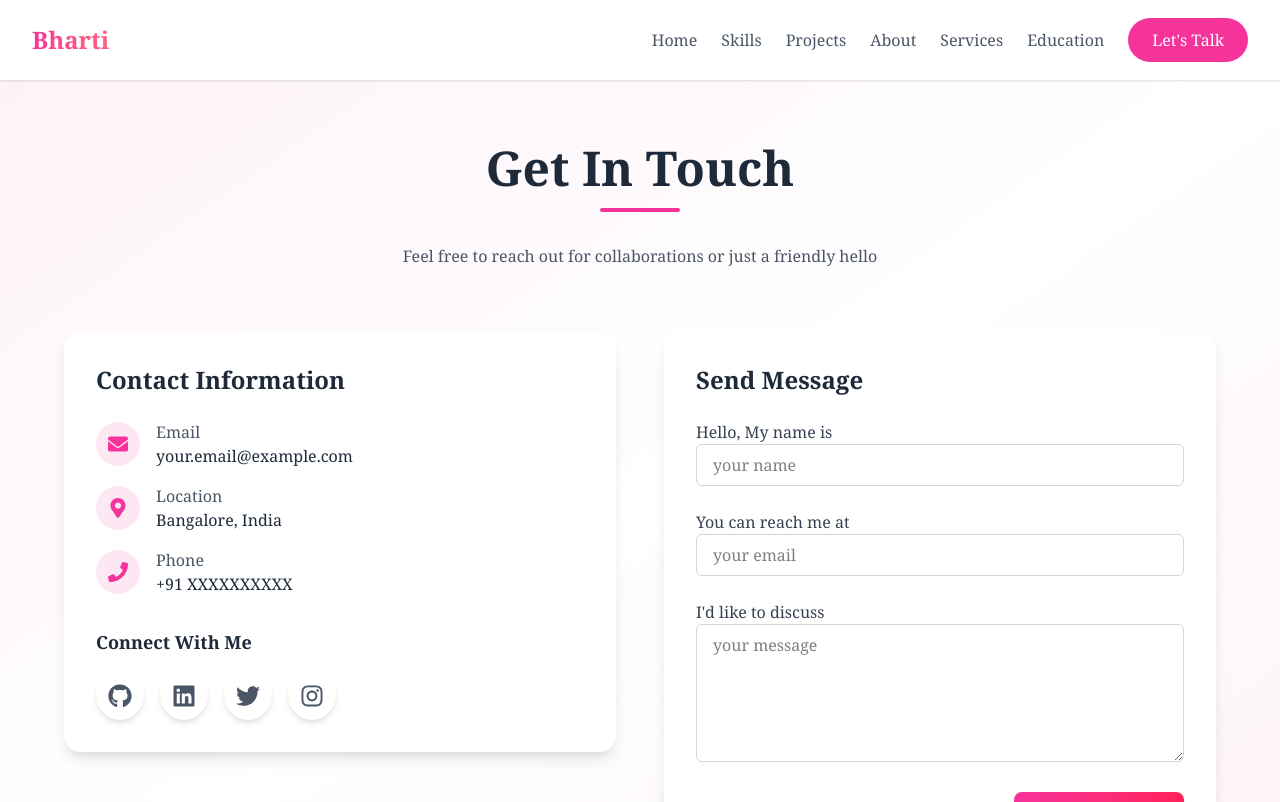
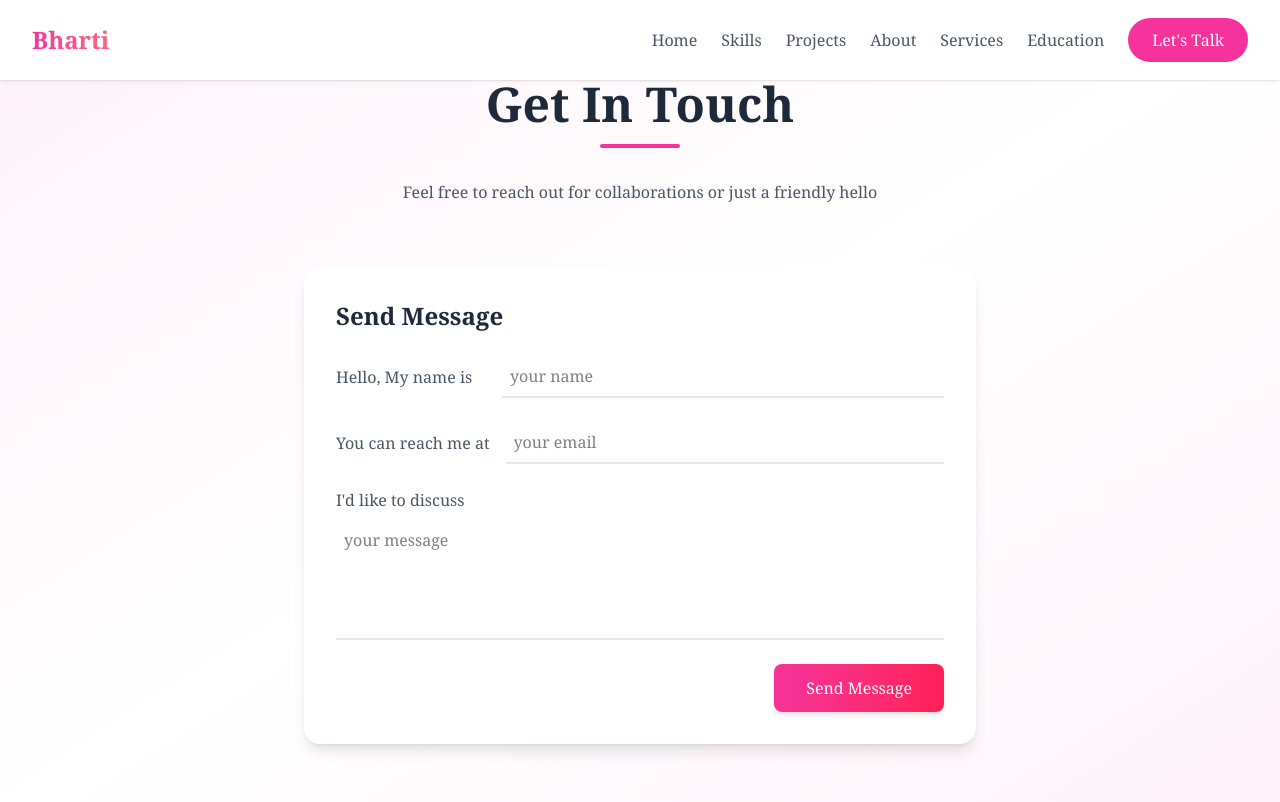
Before and after one commit to Bharti152k2/My_Portfolio_f, a React (Vite) app: page /contact in a window 1280 px wide. Shown: the top 802 px of the page. Built offline with nearby package versions, Linux system fonts and the light colour scheme.

Commit message:
data changes

```diff
--- a/src/components/About.jsx
+++ b/src/components/About.jsx
@@ -1,7 +1,13 @@
 import React from "react";
 import { motion } from "framer-motion";
-import { FaMapMarkerAlt, FaGraduationCap, FaLanguage, FaCode, FaEnvelope } from 'react-icons/fa';
-import { MdWork, MdPerson } from 'react-icons/md';
+import {
+  FaMapMarkerAlt,
+  FaGraduationCap,
+  FaLanguage,
+  FaCode,
+  FaEnvelope,
+} from "react-icons/fa";
+import { MdWork, MdPerson } from "react-icons/md";
 
 function About() {
   return (
@@ -24,21 +30,50 @@ function About() {
           >
             <div className="mb-8 border-b border-pink-100 pb-6">
               <p className="text-gray-600 text-lg">
-                Hello! I'm a passionate Full Stack Developer specializing in MERN stack development.
-                I create responsive and user-friendly web applications, combining creative design with
-                efficient functionality.
+                Hello! I'm a passionate Full Stack Developer specializing in
+                MERN stack development. I create responsive and user-friendly
+                web applications, combining creative design with efficient
+                functionality.
               </p>
             </div>
 
             <div className="grid grid-cols-1 md:grid-cols-2 gap-6">
-              <InfoItem icon={<MdPerson />} label="Name" value="Vijay Bharti Sakarwal" />
-              <InfoItem icon={<FaCode />} label="Role" value="Full Stack Developer" />
-              <InfoItem icon={<FaMapMarkerAlt />} label="Location" value="Bangalore" />
-              <InfoItem icon={<MdWork />} label="Experience" value="0-1 years" />
-              <InfoItem icon={<FaGraduationCap />} label="Education" value="Btech(CSE)" />
-              <InfoItem icon={<FaLanguage />} label="Languages" value="Hindi, English, Punjabi" />
-              <InfoItem icon={<FaCode />} label="Expertise" value="MERN Stack Development" />
-              <InfoItem icon={<FaEnvelope />} label="Email" value="nidhi15sak@gmail.com" />
+              <InfoItem icon={<MdPerson />} label="Name" value="Bharti" />
+              <InfoItem
+                icon={<FaCode />}
+                label="Role"
+                value="Full Stack Developer"
+              />
+              <InfoItem
+                icon={<FaMapMarkerAlt />}
+                label="Location"
+                value="Hyderabad"
+              />
+              <InfoItem
+                icon={<MdWork />}
+                label="Experience"
+                value="0-1 years"
+              />
+              <InfoItem
+                icon={<FaGraduationCap />}
+                label="Education"
+                value="Btech(CSE)"
+              />
+              <InfoItem
+                icon={<FaLanguage />}
+                label="Languages"
+                value="Hindi, English, Punjabi"
+              />
+              <InfoItem
+                icon={<FaCode />}
+                label="Expertise"
+                value="MERN Stack Development"
+              />
+              <InfoItem
+                icon={<FaEnvelope />}
+                label="Email"
+                value="nidhi15sak@gmail.com"
+              />
             </div>
           </motion.div>
         </div>
--- a/src/components/Contact.jsx
+++ b/src/components/Contact.jsx
@@ -1,46 +1,18 @@
 import React, { useState } from "react";
 import { motion } from "framer-motion";
-import { FaGithub, FaLinkedin, FaTwitter, FaInstagram, FaEnvelope, FaMapMarkerAlt, FaPhone } from "react-icons/fa";
 import CustomInput from "./CustomInput";
-import CustomButton from "./CustomButton";
+import CustomButton from "./custombutton";
 
 function Contact() {
-  const socialLinks = [
-    {
-      name: "GitHub",
-      url: "https://github.com/yourusername",
-      icon: <FaGithub className="text-2xl" />,
-      color: "hover:bg-gray-800"
-    },
-    {
-      name: "LinkedIn",
-      url: "https://linkedin.com/in/yourusername",
-      icon: <FaLinkedin className="text-2xl" />,
-      color: "hover:bg-blue-600"
-    },
-    {
-      name: "Twitter",
-      url: "https://twitter.com/yourusername",
-      icon: <FaTwitter className="text-2xl" />,
-      color: "hover:bg-sky-500"
-    },
-    {
-      name: "Instagram",
-      url: "https://instagram.com/yourusername",
-      icon: <FaInstagram className="text-2xl" />,
-      color: "hover:bg-pink-600"
-    }
-  ];
-
   const [formData, setFormData] = useState({
     name: "",
     email: "",
-    message: ""
+    message: "",
   });
 
   const handleInputChange = (e) => {
     const { name, value } = e.target;
-    setFormData(prev => ({ ...prev, [name]: value }));
+    setFormData((prev) => ({ ...prev, [name]: value }));
   };
 
   const handleSubmit = (e) => {
@@ -50,7 +22,7 @@ function Contact() {
 
   return (
     <section className="py-20 min-h-screen bg-gradient-to-br from-pink-50 via-white to-pink-50">
-      <div className="container mx-auto px-4">
+      <div className="container mx-auto px-6 sm:px-8 max-w-7xl">
         <motion.div
           initial={{ opacity: 0, y: -20 }}
           animate={{ opacity: 1, y: 0 }}
@@ -63,77 +35,10 @@ function Contact() {
           </p>
         </motion.div>
 
-        <div className="max-w-6xl mx-auto grid md:grid-cols-2 gap-12">
-          {/* Contact Info */}
         <motion.div
-            initial={{ opacity: 0, x: -20 }}
-            animate={{ opacity: 1, x: 0 }}
-            className="space-y-8"
-          >
-            <div className="bg-white p-8 rounded-2xl shadow-lg">
-              <h2 className="text-2xl font-bold mb-6 text-gray-800">Contact Information</h2>
-
-              <div className="space-y-4">
-                <div className="flex items-center gap-4">
-                  <div className="bg-pink-100 p-3 rounded-full">
-                    <FaEnvelope className="text-xl text-pink-500" />
-                  </div>
-                  <div>
-                    <p className="text-gray-600">Email</p>
-                    <a href="mailto:your.email@example.com" className="text-gray-800 font-medium hover:text-pink-500">
-                      your.email@example.com
-                    </a>
-                  </div>
-                </div>
-
-                <div className="flex items-center gap-4">
-                  <div className="bg-pink-100 p-3 rounded-full">
-                    <FaMapMarkerAlt className="text-xl text-pink-500" />
-                  </div>
-                  <div>
-                    <p className="text-gray-600">Location</p>
-                    <p className="text-gray-800 font-medium">Bangalore, India</p>
-                  </div>
-                </div>
-
-                <div className="flex items-center gap-4">
-                  <div className="bg-pink-100 p-3 rounded-full">
-                    <FaPhone className="text-xl text-pink-500" />
-                  </div>
-                  <div>
-                    <p className="text-gray-600">Phone</p>
-                    <p className="text-gray-800 font-medium">+91 XXXXXXXXXX</p>
-                  </div>
-                </div>
-              </div>
-
-              <div className="mt-8">
-                <h3 className="text-lg font-semibold mb-4 text-gray-800">Connect With Me</h3>
-                <div className="flex gap-4">
-                  {socialLinks.map((social, index) => (
-                    <motion.a
-                      key={index}
-                      href={social.url}
-                      target="_blank"
-                      rel="noopener noreferrer"
-                      whileHover={{ scale: 1.1 }}
-                      whileTap={{ scale: 0.9 }}
-                      className={`p-3 bg-white text-gray-600 rounded-full shadow-md
-                        ${social.color} hover:text-white transition-all duration-300`}
-                    >
-                      {social.icon}
-                    </motion.a>
-                  ))}
-                </div>
-              </div>
-            </div>
-          </motion.div>
-
-          {/* Contact Form */}
-          <motion.div
-            initial={{ opacity: 0, x: 20 }}
-            animate={{ opacity: 1, x: 0 }}
-            className="bg-white p-8 rounded-2xl shadow-lg"
+          initial={{ opacity: 0, y: 20 }}
+          animate={{ opacity: 1, y: 0 }}
+          className="max-w-2xl mx-auto bg-white p-8 rounded-2xl shadow-lg"
         >
           <h2 className="text-2xl font-bold mb-6 text-gray-800">Send Message</h2>
           <form onSubmit={handleSubmit} className="space-y-6">
@@ -174,7 +79,6 @@ function Contact() {
           </form>
         </motion.div>
       </div>
-      </div>
     </section>
   );
 }
--- a/src/components/CustomInput.jsx
+++ b/src/components/CustomInput.jsx
@@ -1,49 +1,27 @@
-import React from "react";
-
-function CustomInput({
-  label,
-  type = "text",
-  name,
-  placeholder,
-  required = false,
-  onChange,
-  rows,
-}) {
-  if (type === "textarea") {
-    return (
-      <div className="space-y-2">
-        <label htmlFor={name} className="text-gray-700">
-          {label}
-        </label>
-        <textarea
-          id={name}
-          name={name}
-          placeholder={placeholder}
-          required={required}
-          rows={rows || 5}
-          onChange={onChange}
-          className="w-full px-4 py-2 border border-gray-300 rounded-md focus:outline-none focus:ring-2 focus:ring-blue-500"
-        />
-      </div>
-    );
-  }
-
+const CustomInput = ({ label, type = "text", ...props }) => {
   return (
-    <div className="space-y-2">
-      <label htmlFor={name} className="text-gray-700">
+    <div
+      className={`${
+        type === "textarea" ? "flex flex-col gap-2" : "flex items-center gap-4"
+      }`}
+    >
+      <label className="text-gray-600 font-medium whitespace-nowrap min-w-[150px]">
         {label}
       </label>
-      <input
-        type={type}
-        id={name}
-        name={name}
-        placeholder={placeholder}
-        required={required}
-        onChange={onChange}
-        className="w-full px-4 py-2 border border-gray-300 rounded-md focus:outline-none focus:ring-2 focus:ring-blue-500"
-      />
+      {type === "textarea" ? (
+        <textarea
+          {...props}
+          className="w-full border-b-2 border-gray-200 focus:border-pink-500 outline-none p-2 resize-none min-h-[120px] bg-transparent transition-colors"
+        />
+      ) : (
+        <input
+          type={type}
+          {...props}
+          className="flex-1 border-b-2 border-gray-200 focus:border-pink-500 outline-none p-2 bg-transparent transition-colors"
+        />
+      )}
     </div>
   );
-}
+};
 
 export default CustomInput;
--- a/src/components/Footer.jsx
+++ b/src/components/Footer.jsx
@@ -1,13 +1,16 @@
 import React from "react";
-import { FaGithub, FaLinkedin, FaTwitter, FaHeart } from "react-icons/fa";
+import { FaGithub, FaLinkedin, FaTwitter, FaHeart, FaInstagram } from "react-icons/fa";
 
 function Footer() {
   const year = new Date().getFullYear();
 
   const socialLinks = [
-    { icon: <FaGithub />, url: "https://github.com/yourusername" },
-    { icon: <FaLinkedin />, url: "https://linkedin.com/in/yourusername" },
-    { icon: <FaTwitter />, url: "https://twitter.com/yourusername" }
+    { icon: <FaGithub />, url: "https://github.com/Bharti152k2" },
+    {
+      icon: <FaLinkedin />,
+      url: "https://www.linkedin.com/in/vijay-bharti-sakarwal-584b90259/",
+    },
+    { icon: <FaInstagram />, url: "https://www.instagram.com/_bha_rti98/" },
   ];
 
   return (
--- a/src/components/Layout.jsx
+++ b/src/components/Layout.jsx
@@ -6,7 +6,7 @@ function Layout({ children }) {
   return (
     <div className="min-h-screen flex flex-col">
       <Header />
-      <main className="flex-grow pt-16">{children}</main>
+      <main className="flex-grow">{children}</main>
       <Footer />
     </div>
   );
--- a/src/components/Projects.jsx
+++ b/src/components/Projects.jsx
@@ -7,7 +7,7 @@ function Projects() {
 
   return (
     <section className="py-20 min-h-screen bg-gradient-to-br from-pink-50 via-white to-pink-50">
-      <div className="container mx-auto px-4">
+      <div className="container mx-auto px-6 sm:px-8 max-w-7xl">
         <motion.div
           initial={{ opacity: 0, y: -20 }}
           animate={{ opacity: 1, y: 0 }}
@@ -19,7 +19,7 @@ function Projects() {
           </p>
         </motion.div>
 
-        <div className="grid grid-cols-1 md:grid-cols-2 lg:grid-cols-3 gap-8">
+        <div className="grid grid-cols-1 sm:grid-cols-2 lg:grid-cols-3 gap-8">
           {projectData.map((project, index) => (
             <motion.article
               key={index}
--- a/src/components/Services.jsx
+++ b/src/components/Services.jsx
@@ -7,7 +7,7 @@ import { service } from "../store/services";
 function Services() {
   return (
     <section className="py-20 min-h-screen bg-gradient-to-br from-pink-50 via-white to-pink-50">
-      <div className="container mx-auto px-4">
+      <div className="container mx-auto px-6 sm:px-8 max-w-7xl">
         <motion.div
           initial={{ opacity: 0, y: -20 }}
           animate={{ opacity: 1, y: 0 }}
@@ -19,7 +19,7 @@ function Services() {
           </p>
         </motion.div>
 
-        <div className="grid md:grid-cols-2 lg:grid-cols-3 gap-8">
+        <div className="grid grid-cols-1 md:grid-cols-2 lg:grid-cols-3 gap-8">
           {service.map((item, index) => {
             const IconComponent =
               FaIcons[item.icon] || MdIcons[item.icon] || null;
--- a/src/components/Skills.jsx
+++ b/src/components/Skills.jsx
@@ -17,13 +17,13 @@ function Skills() {
     { id: "database", label: "Database" },
   ];
 
-  const filteredSkills = service.filter(item =>
+  const filteredSkills = service.filter((item) =>
     activeFilter === "all" ? true : item.category === activeFilter
   );
 
   return (
     <section className="py-20 min-h-screen bg-gradient-to-br from-pink-50 via-white to-pink-50">
-      <div className="container mx-auto px-4">
+      <div className="container mx-auto px-6 sm:px-8 max-w-7xl">
         <motion.h1
           initial={{ opacity: 0, y: -20 }}
           animate={{ opacity: 1, y: 0 }}
@@ -37,14 +37,15 @@ function Skills() {
           transition={{ delay: 0.2 }}
           className="text-center text-gray-600 mb-12 max-w-2xl mx-auto"
         >
-          Expertise in various technologies that help me create amazing web applications
+          Expertise in various technologies that help me create amazing web
+          applications
         </motion.p>
 
         <motion.section
           initial={{ opacity: 0, y: 20 }}
           animate={{ opacity: 1, y: 0 }}
           transition={{ delay: 0.4 }}
-          className="flex flex-wrap justify-center gap-3 mb-12 px-4"
+          className="flex flex-wrap justify-center gap-3 mb-12"
         >
           {filters.map((filter) => (
             <button
@@ -63,7 +64,7 @@ function Skills() {
 
         <motion.div
           layout
-          className="grid grid-cols-1 md:grid-cols-2 lg:grid-cols-3 gap-8"
+          className="grid grid-cols-2 sm:grid-cols-3 md:grid-cols-4 lg:grid-cols-6 gap-8"
         >
           {filteredSkills.map((item, index) => {
             const IconComponent =
@@ -80,24 +81,16 @@ function Skills() {
                 animate={{ opacity: 1, scale: 1 }}
                 transition={{ duration: 0.3, delay: index * 0.1 }}
                 key={index}
-                className="bg-white p-8 rounded-2xl shadow-lg hover:shadow-xl transition-all duration-300 transform hover:-translate-y-2 border border-pink-100/50"
+                className="flex flex-col items-center gap-3"
               >
-                <div className="flex items-center gap-4 mb-4">
-                  <div className="text-4xl text-pink-500 bg-pink-100 p-3 rounded-xl">
+                <div className="w-24 h-24 border-[3px] border-gray-200 rounded-2xl flex items-center justify-center hover:border-pink-500 hover:text-pink-500 transition-all duration-300 group bg-white hover:scale-105">
+                  <div className="text-4xl text-gray-600 group-hover:text-pink-500 transition-colors">
                     {IconComponent && <IconComponent />}
                   </div>
-                  <h2 className="text-xl font-bold text-gray-800">
-                    {item.title}
-                  </h2>
                 </div>
-                <p className="text-gray-600 leading-relaxed">{item.desc}</p>
-                <div className="mt-4 flex gap-2">
-                  {item.tags?.map((tag, idx) => (
-                    <span key={idx} className="text-xs px-2 py-1 bg-pink-50 text-pink-600 rounded-full">
-                      {tag}
-                    </span>
-                  ))}
-                </div>
+                <span className="text-sm font-medium text-gray-600">
+                  {item.title}
+                </span>
               </motion.div>
             );
           })}
--- a/src/store/education.js
+++ b/src/store/education.js
@@ -2,31 +2,37 @@ export const educationData = [
   {
     year: "2018",
     title: "10th Standard",
-      institution: "ABC School",
+    institution: "Mother Terasa School",
     details: "Completed secondary education with distinction",
   },
   {
     year: "2020",
     title: "12th Standard",
-      institution: "ABC School",
+    institution: "BSF Senior Secondary School",
     details: "Completed higher secondary education in Science stream",
   },
   {
     year: "2024",
     title: "College Degree",
-      institution: "XYZ University",
+    institution: "IKGPTU",
     details: "Bachelor of Technology in Computer Science",
   },
   {
     year: "2024",
     title: "Training",
-      institution: "Tech Academy",
-      details: "Full Stack Development Bootcamp",
+    institution: "Jspiders",
+    details: "MERN Stack Development Training",
+  },
+  {
+    year: "2024",
+    title: "Internship",
+    institution: "Cloudpi",
+    details: "Software Development Intern",
   },
   {
     year: "2025",
-      title: "Internship",
-      institution: "Tech Corp",
-      details: "Software Development Intern",
+    title: "Full Time",
+    institution: "Srinishtha Technologies",
+    details: "Consultant-Software Engineer",
   },
 ];
```
Also changed, not shown: src/components/CustomButton.jsx (+5 -4 lines), 1 other file (tests, documents, lock files or other folders). Lines whose indentation alone changed are shown as unchanged.
